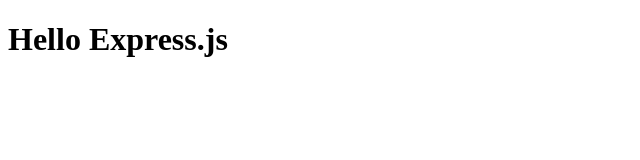
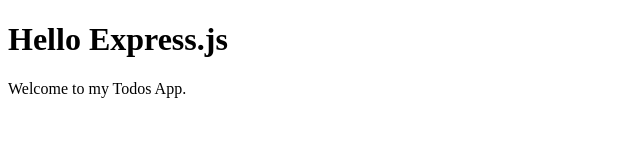
Before and after one commit to awesomemarcus/web-server, a website: page public/index.html in a window 1280 px wide. Shown: the whole page, without its empty margins (0-640 px from the left). Drawn offline with Linux system fonts and the light colour scheme.

Commit message:
Added welcome message

```diff
--- a/public/index.html
+++ b/public/index.html
@@ -6,5 +6,6 @@
 </head>
 <body>
   <h1>Hello Express.js</h1>
+  <p>Welcome to my Todos App.</p>
 </body>
 </html>
```
